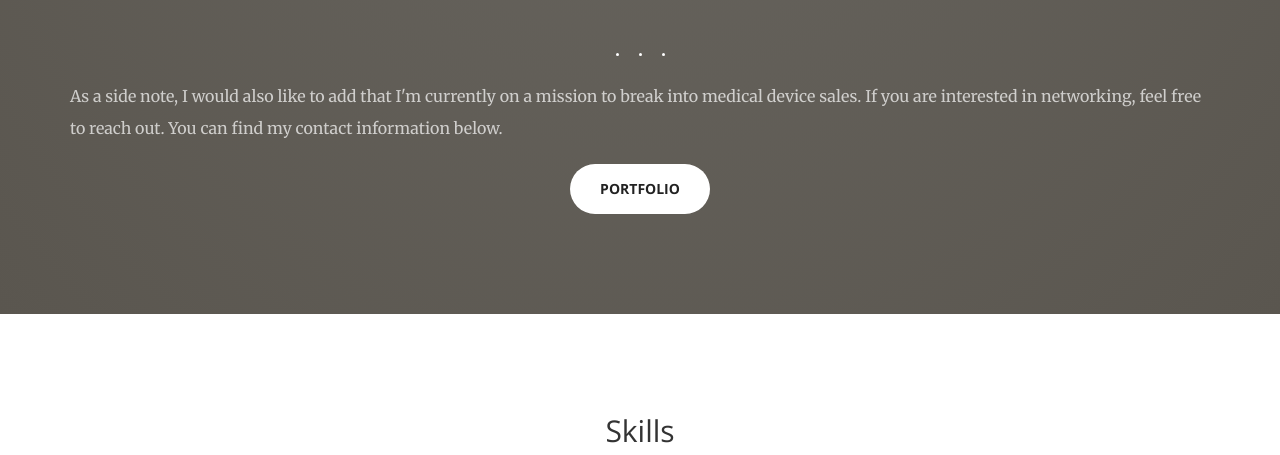
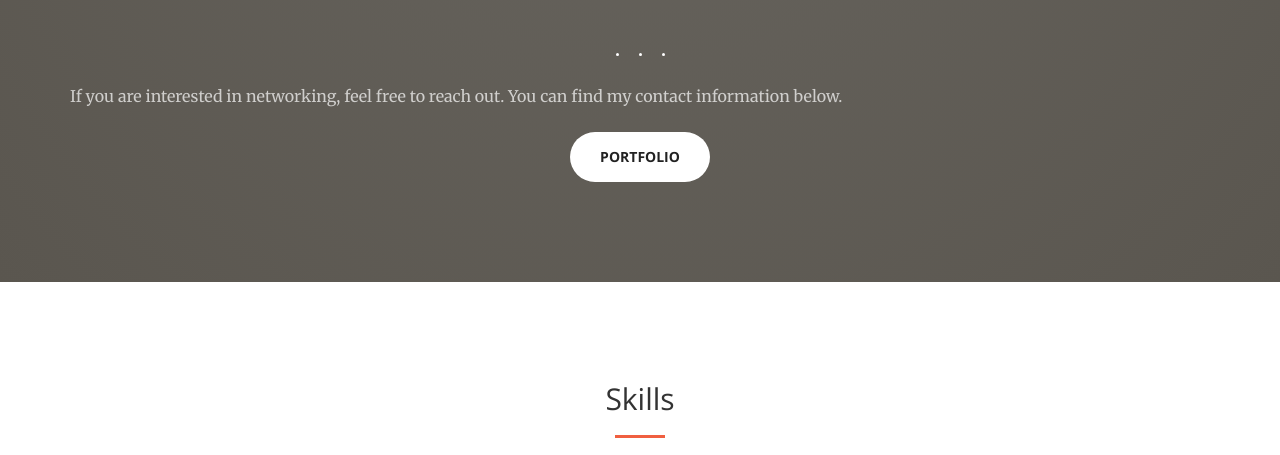
Before and after one commit to VincentCastig/VincentCastig.github.io, a website: page index.html in a window 1280 px wide. Shown: the part 1995-2450 px from the top of the page. Drawn offline with nearby package versions, Linux system fonts and the light colour scheme.

Commit message:
Update index.html

```diff
--- a/index.html
+++ b/index.html
@@ -131,7 +131,7 @@
                                text-align: initial;
                                line-height: 32px;
                            ">
-                           As a side note, I would also like to add that I'm currently on a mission to break into medical device sales. If you are interested in networking, feel free to reach out. You can find my contact information below.
+                           If you are interested in networking, feel free to reach out. You can find my contact information below.
                            </p>
 
 
```
